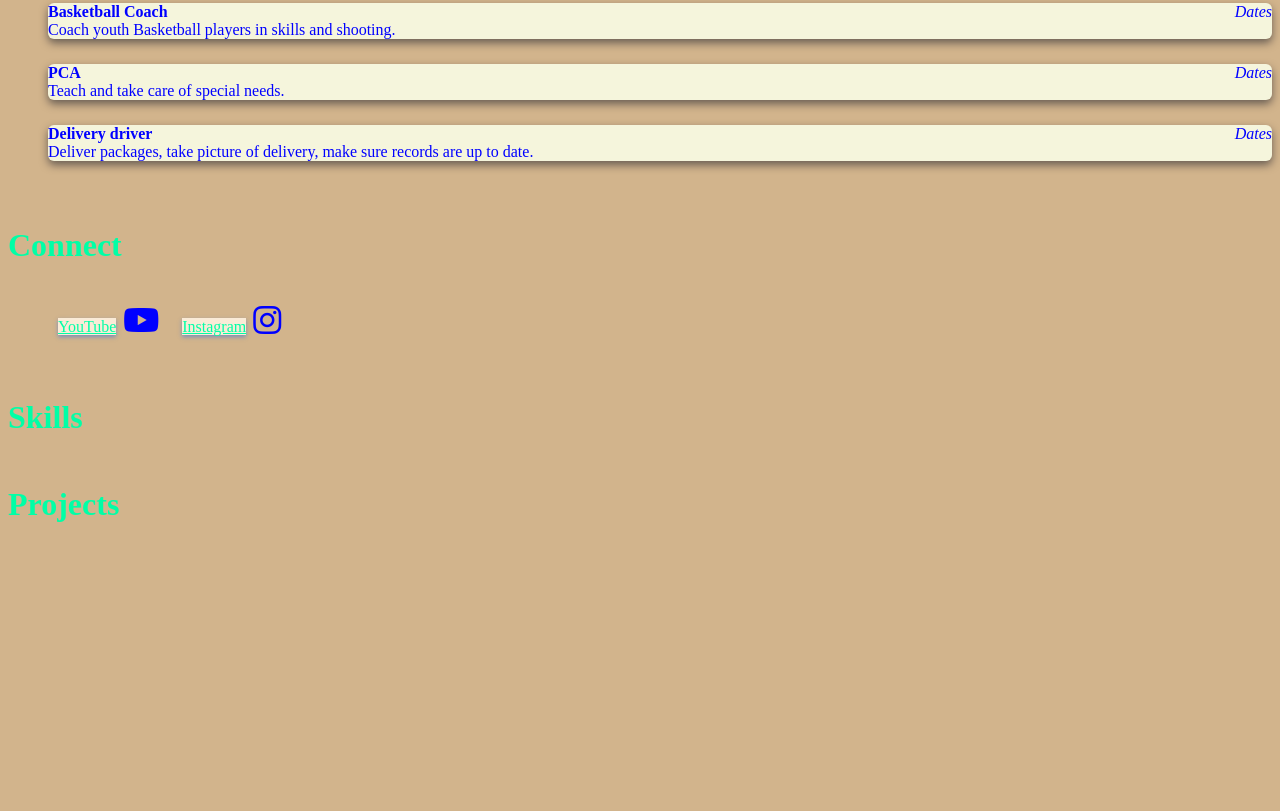
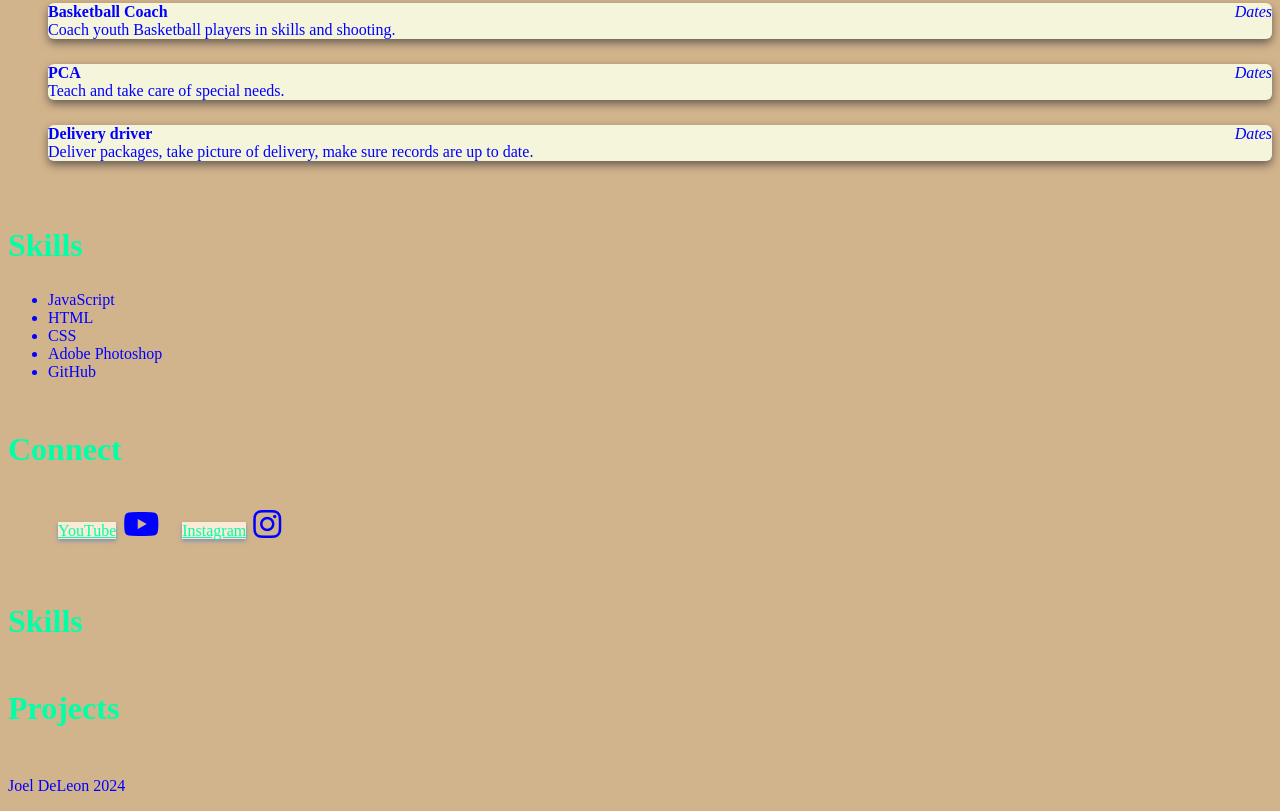
Before and after one commit to JGDel24/Joel-DeLeon-lo, a plain HTML site: page index.html in a window 1280 px wide. Shown: the part 369-1180 px from the top of the page. Before the commit the page ends 942 px from the top, so only its background shows below. Drawn offline with Linux system fonts and the light colour scheme; a web font is replaced by a local one.

Commit message:
js added, created footer and skills

```diff
--- a/index.html
+++ b/index.html
@@ -57,6 +57,13 @@
         </ul>
     </section>
 
+    <section id="skills">
+        <h2>Skills</h2>
+        <ul>
+
+        </ul>
+    </section>
+
     <section id="Connect">
         <h2>Connect</h2>
         <ul>
@@ -80,7 +87,7 @@
     <section id="Projects">
         <h2>Projects</h2>
     </section>
-
+<script src="js/index.js"></script>
 </body>
 
 </html>
--- /dev/null
+++ b/js/index.js
@@ -0,0 +1,21 @@
+const footerChild = document.createElement('footer');
+document.body.appendChild(footerChild);
+
+let today = new Date();
+let thisYear = today.getFullYear();
+
+const footer = document.querySelector('footer');
+const copyright = document.createElement('p');
+copyright.innerHTML = `Joel DeLeon ${thisYear}`;
+document.body.appendChild(copyright);
+
+let skills = ["JavaScript", "HTML", "CSS", "Adobe Photoshop", "GitHub"];
+let skillsSection = document.querySelector("#skills");
+let skillsList = skillsSection.querySelector('ul');
+
+for (let i = 0; i < skills.length; i++) {
+    let skill = document.createElement('li');
+    skill.innerHTML = skills[i];
+    skillsList.appendChild(skill);
+
+}
```
